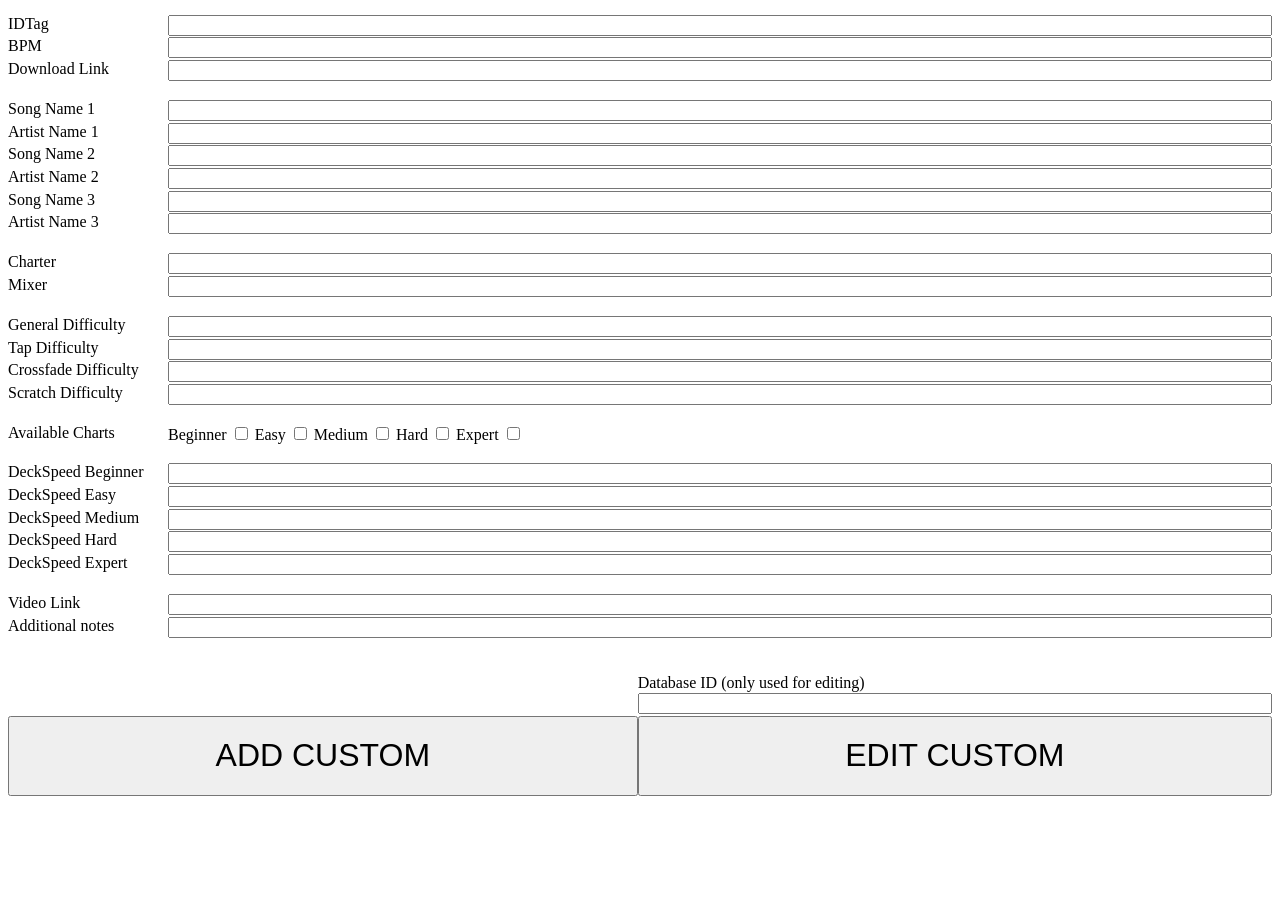
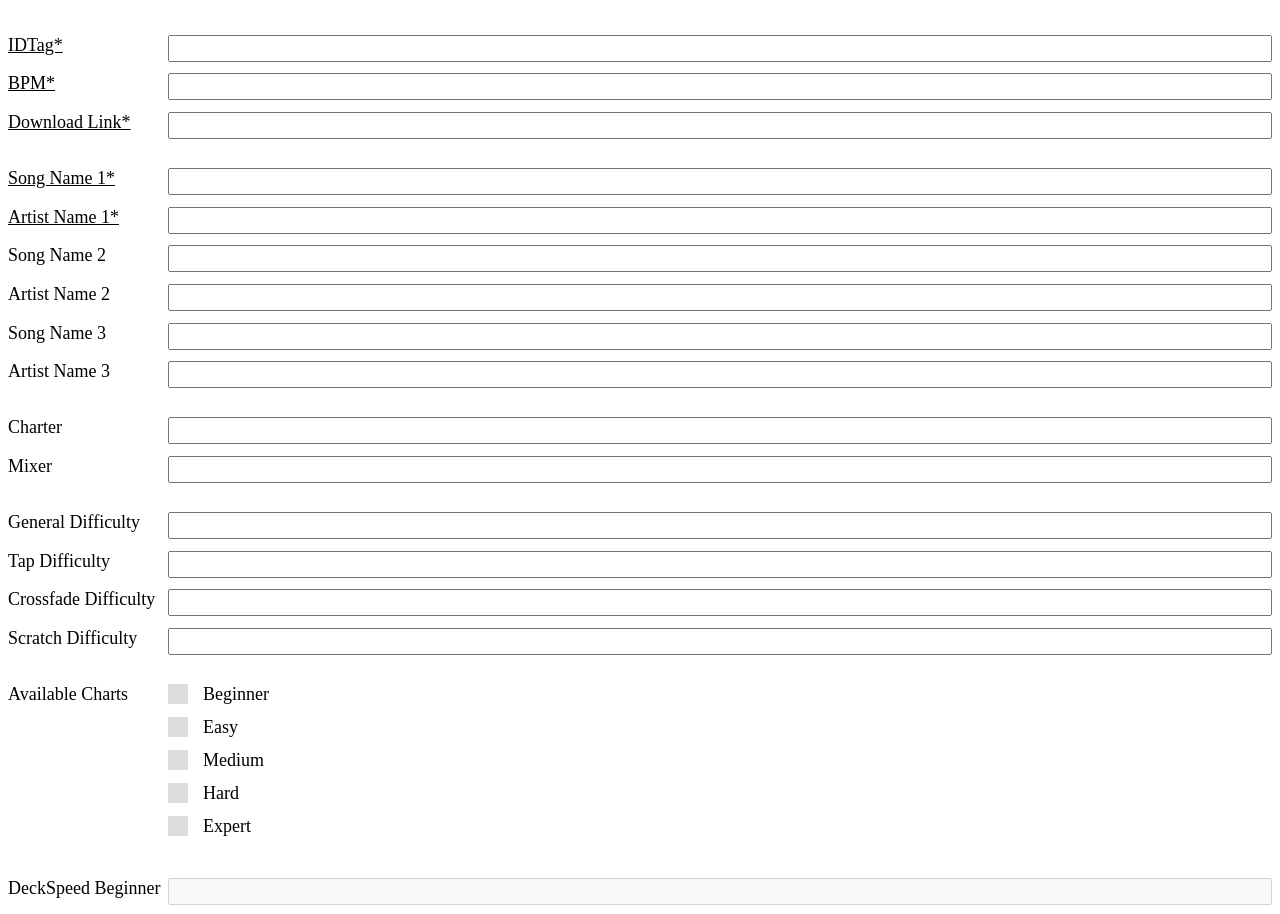
Before and after one commit to MatteoGodzilla/cross, a plain HTML site: page static/custom.html in a window 1280 px wide. Shown: the part 110-1024 px from the top of the page. Before the commit the page ends 914 px from the top, so only its background shows below. Drawn offline with Linux system fonts and the light colour scheme.

Commit message:
->Added JS functions. ->Redesigned CSS. ->Adapted HTML.

```diff
--- a/static/custom.html
+++ b/static/custom.html
@@ -8,21 +8,20 @@
     <link rel="stylesheet" href="style.css">
 </head>
 <body>
-    <h1>Add/Edit Custom</h1>
-    <a href="index.html">Go to Dashboard</a>
-    <br>
+    <a href="index.html">⇦ Dashboard</a>
+    <h1>CUSTOM SONGS EDITING AND CREATION</h1>
     <br>
     <div id="Custom" class="twoColumn form">
-        <label for="IDTag">IDTag</label>
+        <label class="required" for="IDTag">IDTag*</label>
         <input type="text" name="IDTag" id="IDTag">
-        <label for="BPM">BPM</label>
+        <label class="required" for="BPM">BPM*</label>
         <input type="number" name="BPM" id="BPM">
-        <label for="DownloadLink">Download Link</label>
+        <label class="required" for="DownloadLink">Download Link*</label>
         <input type="text" name="DownloadLink" id="DownloadLink">
         <div class="space"></div>
-        <label for="SongName1">Song Name 1</label>
+        <label class="required" for="SongName1">Song Name 1*</label>
         <input type="text" name="SongName1" id="SongName1">
-        <label for="ArtistName1">Artist Name 1</label>
+        <label class="required" for="ArtistName1">Artist Name 1*</label>
         <input type="text" name="ArtistName1" id="ArtistName1">
         <label for="SongName2">Song Name 2</label>
         <input type="text" name="SongName2" id="SongName2">
@@ -51,35 +50,50 @@
         <!-- Charts -->
         <label> Available Charts</label>
         <div>
-            <label for="Beginner">Beginner</label>
-            <input type="checkbox" name="Beginner" id="Beginner">
-            <label for="Easy">Easy</label>
-            <input type="checkbox" name="Easy" id="Easy">
-            <label for="Medium">Medium</label>
-            <input type="checkbox" name="Medium" id="Medium">
-            <label for="Hard">Hard</label>
-            <input type="checkbox" name="Hard" id="Hard">
-            <label for="Expert">Expert</label>
-            <input type="checkbox" name="Expert" id="Expert">
+            <label class="container" for="Beginner">Beginner
+            <input type="checkbox" name="Beginner" id="Beginner" onchange="DisableDeck('BeginnerDS')">
+            <span class="checkmark"></span>
+            </label>
+
+            <label class="container" for="Easy">Easy
+            <input type="checkbox" name="Easy" id="Easy" onchange="DisableDeck('EasyDS')">
+            <span class="checkmark"></span>
+            </label>
+
+            <label class="container" for="Medium">Medium
+            <input type="checkbox" name="Medium" id="Medium" onchange="DisableDeck('MediumDS')">
+            <span class="checkmark"></span>
+            </label>
+
+            <label class="container" for="Hard">Hard
+            <input type="checkbox" name="Hard" id="Hard" onchange="DisableDeck('HardDS')">
+            <span class="checkmark"></span>
+            </label>
+
+            <label class="container" for="Expert">Expert
+            <input type="checkbox" name="Expert" id="Expert" onchange="DisableDeck('ExpertDS')">
+            <span class="checkmark"></span>
+            </label>
         </div>
         <div class="space"></div>
         <!-- Deckspeeds -->
         <label for="BeginnerDS">DeckSpeed Beginner</label>
-        <input type="number" name="BeginnerDS" id="BeginnerDS">
+        <input type="number" name="BeginnerDS" id="BeginnerDS" disabled="true">
         <label for="EasyDS">DeckSpeed Easy</label>
-        <input type="number" name="EasyDS" id="EasyDS">
+        <input type="number" name="EasyDS" id="EasyDS" disabled="true">
         <label for="MediumDS">DeckSpeed Medium</label>
-        <input type="number" name="MediumDS" id="MediumDS">
+        <input type="number" name="MediumDS" id="MediumDS" disabled="true">
         <label for="HardDS">DeckSpeed Hard</label>
-        <input type="number" name="HardDS" id="HardDS">
+        <input type="number" name="HardDS" id="HardDS" disabled="true">
         <label for="ExpertDS">DeckSpeed Expert</label>
-        <input type="number" name="ExpertDS" id="ExpertDS">
+        <input type="number" name="ExpertDS" id="ExpertDS" disabled="true">
         <div class="space"></div>
 
         <label for="VideoLink">Video Link</label>
         <input type="text" name="VideoLink" id="VideoLink">
         <label for="Notes">Additional notes</label>
-        <input type="text" name="Notes" id="Notes">
+        <textarea name="Notes" id="Notes"></textarea>
+        <!--<input type="text" name="Notes" id="Notes">-->
     </div>
     <br>
     <br>
@@ -89,9 +103,10 @@
         <label for="id">Database ID (only used for editing)</label>
         <div></div>
         <input type="number" name="id" id="id">
-        <button onclick="AddCustom()">ADD CUSTOM</button>
-        <button onclick="EditCustom()">EDIT CUSTOM</button>
+        <button class="button btnCreate" onclick="AddCustom()">ADD CUSTOM</button>
+        <button class="button btnEdit" onclick="EditCustom()">EDIT CUSTOM</button>
     </div>
+    <script src="custom.js"></script>
 
     <!-- TODO: move this to the dashboard
         <h1>Latest Customs</h1>
--- a/static/custom.js
+++ b/static/custom.js
@@ -1,8 +1,10 @@
 function AddCustom(){
+	//MISSING CHECK IMPORTANT PARAMETERS LOGIC
 	alert("ADD")
 }
 
 function EditCustom(){
+	//MISSING CHECK IMPORTANT PARAMETERS LOGIC
 	alert("EDIT")
 }
 
@@ -71,3 +73,17 @@ function CSTM_JSONToTable(json)
 	//In the end, append the table
 	document.getElementById("show").appendChild(row);
 }
+
+//DisableDeck() function disable fields that should remain empty (based on certain conditions)
+function DisableDeck(name)
+{
+	var item = document.getElementById(name);
+	if(item.disabled)
+	{
+		item.disabled = false;
+	}
+	else
+	{
+		item.disabled = true;
+	}
+}
--- a/static/style.css
+++ b/static/style.css
@@ -1,12 +1,46 @@
-button{
-    height: 5rem;
-    font-size: xx-large;
+/*TEXT SETTINGS FOR MARGIN AND SIZE*/
+label, input, textarea{
+   font-size: 18px;
+   margin-top: 10px;
 }
+.required
+{
+    text-decoration: underline;
+}
+/*END TEXT SETTINGS*/
 
-a{
-    font-size: x-large;
-}
+/*GENERAL TAGS CUSTOMIZATION*/
+textarea {
+    width: 100%;
+    height: 150px;
+    padding: 12px 20px;
+    box-sizing: border-box;
+    border-radius: 4px;
+    font-size: 16px;
+    resize: none;
+  }
 
+  .button {
+    border: none;
+    color: white;
+    padding: 16px 32px;
+    text-align: center;
+    text-decoration: none;
+    display: inline-block;
+    font-size: 16px;
+    font-weight: bold;
+    margin: 4px 2px;
+    transition-duration: 0.4s;
+    cursor: pointer;
+  }
+
+a{font-size: 25px;}
+a:link {color:#ff0000;text-decoration: none;}
+a:visited {color:#ff0000;}
+a:hover {color:#ffbf00;}
+/*END GENERAL TAGS*/
+
+/*CLASSES*/
 .twoColumn
 {
     display: grid;
@@ -14,11 +48,111 @@ a{
     grid-template-columns: auto auto;
 }
 
-.form{
+.form
+{
     grid-template-columns: 10rem auto;
 }
 
-.space{
+.space
+{
     grid-column-start: span 2;
     height: 1rem;
 }
+
+.btnCreate
+{
+    background-color: #0eca14;
+    color: white;
+    border: 3px solid #0eca14;
+}
+
+.btnCreate:hover
+{
+    background-color: white;
+    color: black;
+}
+
+.btnEdit
+{
+    background-color:#0f55ed;
+    color: white;
+    border: 3px solid #0f55ed;
+}
+
+.btnEdit:hover
+{
+    background-color: white;
+    color: black;
+}
+
+/*END CLASSES*/
+
+/*CHECKBOXES CSS*/
+/* The container */
+.container {
+    display: block;
+    position: relative;
+    padding-left: 35px;
+    margin-bottom: 12px;
+    cursor: pointer;
+    font-size: 18px;
+    -webkit-user-select: none;
+    -moz-user-select: none;
+    -ms-user-select: none;
+    user-select: none;
+  }
+
+  /* Hide the browser's default checkbox */
+  .container input {
+    position: absolute;
+    opacity: 0;
+    cursor: pointer;
+    height: 0;
+    width: 0;
+  }
+
+  /* Create a custom checked symbol */
+  .checkmark {
+    position: absolute;
+    top: 0;
+    left: 0;
+    height: 20px;
+    width: 20px;
+    background-color: #dddddd;
+  }
+
+  /* On mouse-over, add a grey background color */
+  .container:hover input ~ .checkmark {
+    background-color: #bbbbbb;
+  }
+
+  /* When the checkbox is checked, add a blue background */
+  .container input:checked ~ .checkmark {
+    background-color: #00d739;
+  }
+
+  /* Create the checkmark/indicator (hidden when not checked) */
+  .checkmark:after {
+    content: "";
+    position: absolute;
+    display: none;
+  }
+
+  /* Show the checkmark when checked */
+  .container input:checked ~ .checkmark:after {
+    display: block;
+  }
+
+  /* Style the checkmark/indicator */
+  .container .checkmark:after {
+    left: 6px;
+    top: 2px;
+    width: 5px;
+    height: 10px;
+    border: solid white;
+    border-width: 0 3px 3px 0;
+    -webkit-transform: rotate(45deg);
+    -ms-transform: rotate(45deg);
+    transform: rotate(45deg);
+  }
+/*END CHECKBOXES*/
```
Also changed, not shown: static/megamix.html (+6 -7 lines).
